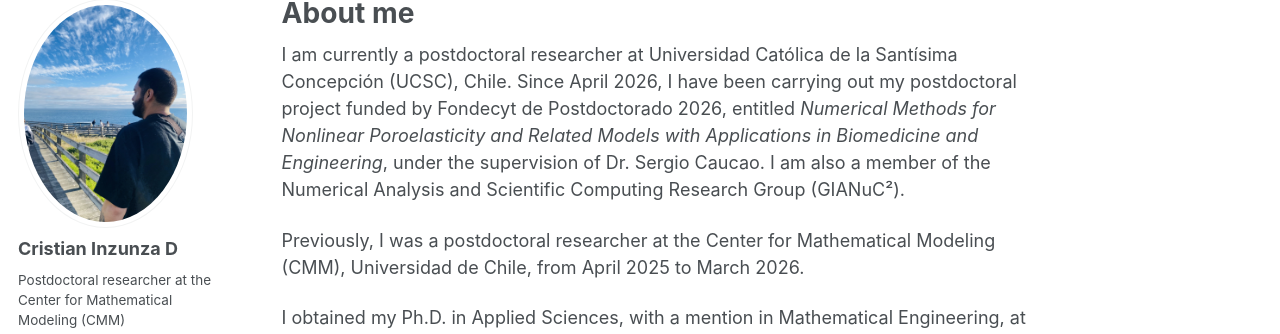
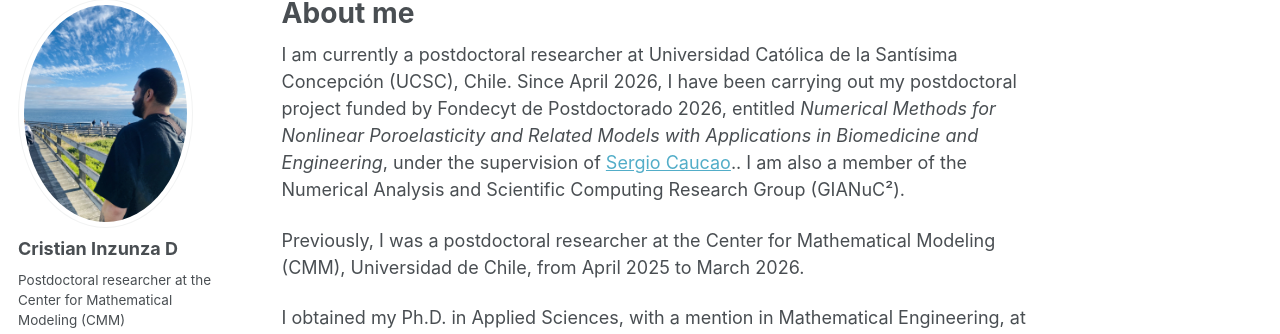
Before and after one commit to Crinzunza/crinzunza.github.io, a Jekyll site: the page built from _pages/about.md, in a window 1280 px wide and 1075 px high. Shown: the part 100-434 px from the top of the window. Built offline with Jekyll 4.4.1, drawn with Linux system fonts in a browser that asks for light colours; some web fonts are replaced.

```diff
--- a/_pages/about.md
+++ b/_pages/about.md
@@ -8,7 +8,7 @@ redirect_from:
 ---
 
 <p>
-I am currently a postdoctoral researcher at Universidad Católica de la Santísima Concepción (UCSC), Chile. Since April 2026, I have been carrying out my postdoctoral project funded by Fondecyt de Postdoctorado 2026, entitled <em>Numerical Methods for Nonlinear Poroelasticity and Related Models with Applications in Biomedicine and Engineering</em>, under the supervision of Dr. Sergio Caucao. I am also a member of the Numerical Analysis and Scientific Computing Research Group (GIANuC²).
+I am currently a postdoctoral researcher at Universidad Católica de la Santísima Concepción (UCSC), Chile. Since April 2026, I have been carrying out my postdoctoral project funded by Fondecyt de Postdoctorado 2026, entitled <em>Numerical Methods for Nonlinear Poroelasticity and Related Models with Applications in Biomedicine and Engineering</em>, under the supervision of <a href="https://scaucao.github.io/#"> Sergio Caucao</a>.. I am also a member of the Numerical Analysis and Scientific Computing Research Group (GIANuC²).
 </p>
 
 <p>
```
